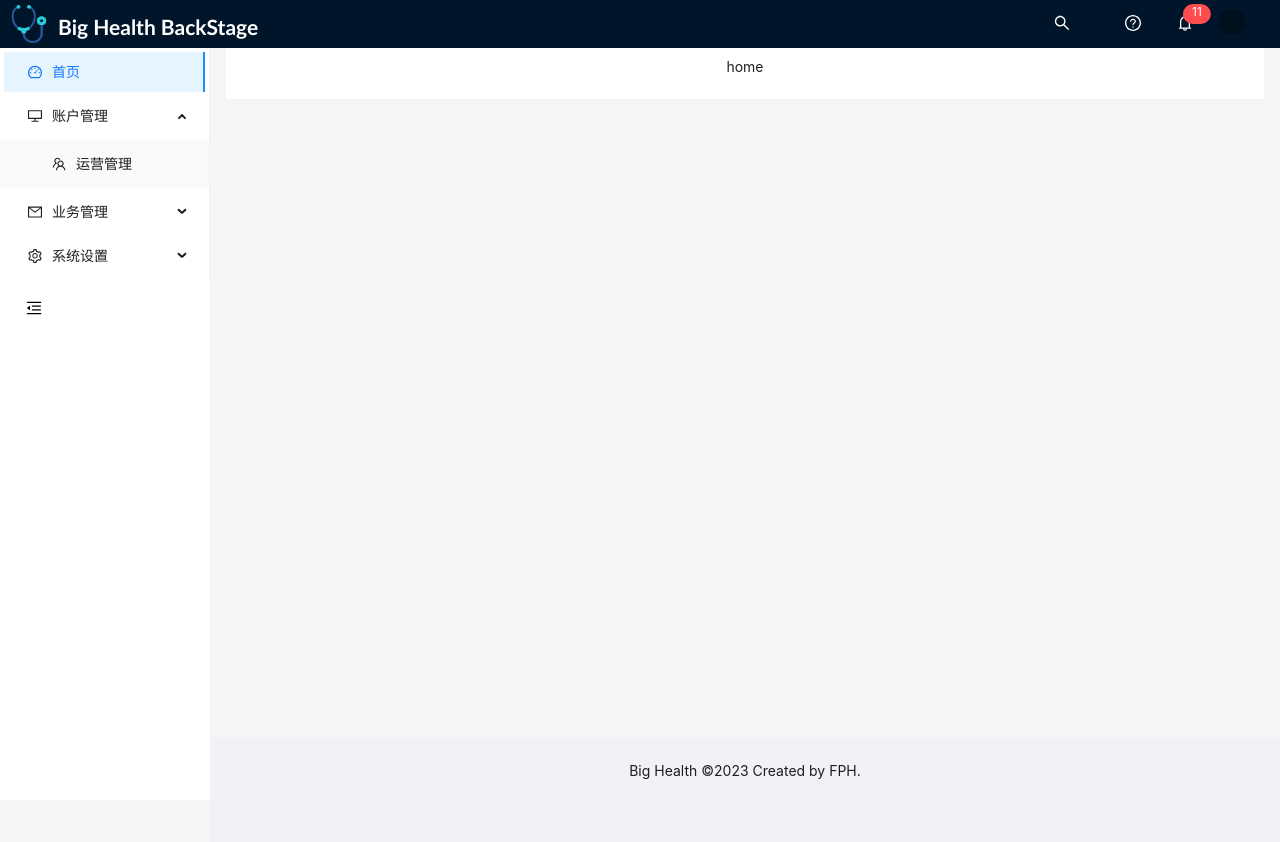
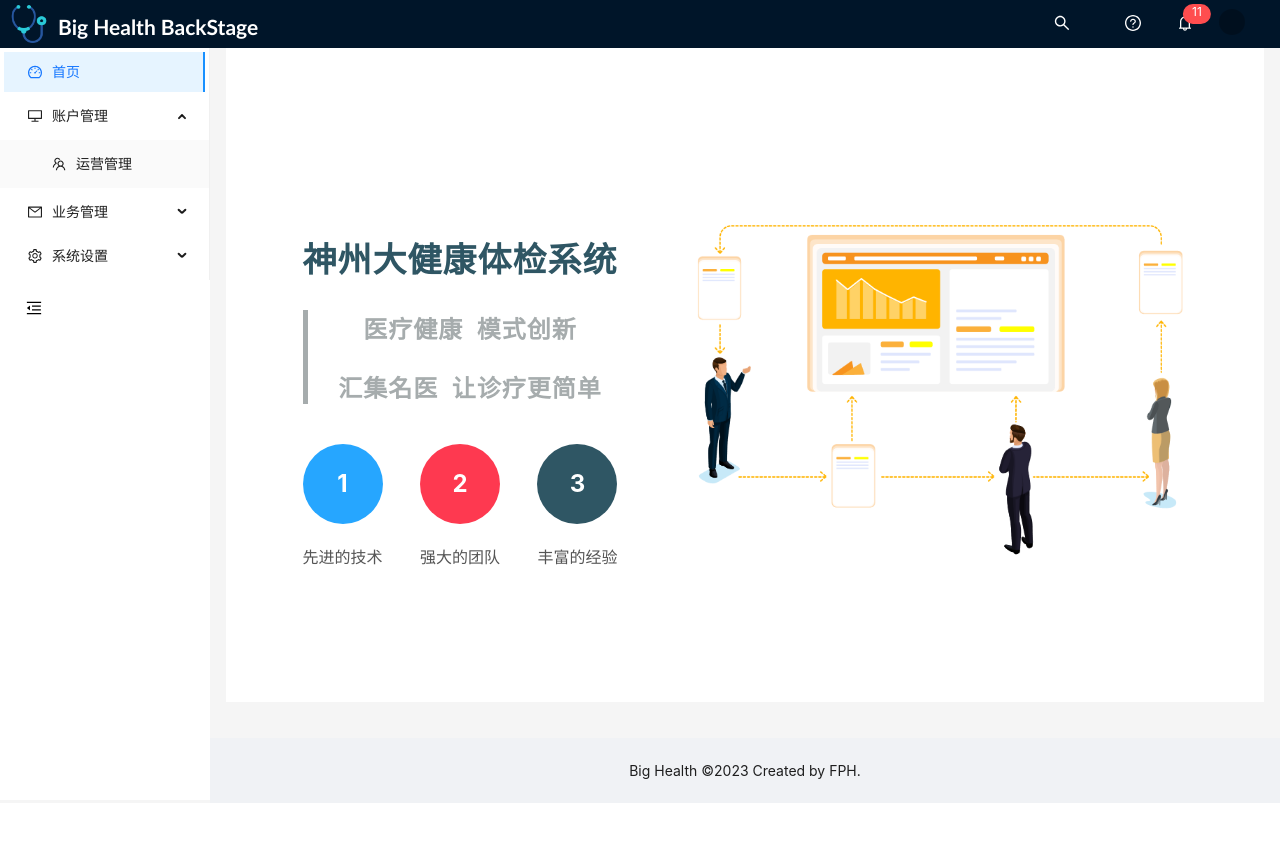
Before and after one commit to 5fyt/physical_backstage_system, a React (Create React App) app: page /dashboard in a window 1280 px wide. Shown: the top 842 px of the page. After the commit the page ends 803 px from the top, so only its background shows below. Built offline with nearby package versions, Linux system fonts and the light colour scheme; sample sign-in values are in the browser's storage.

Commit message:
feat:首页的完成,促销规则模块的初始化

```diff
--- a/src/Layout/components/Footer/index.tsx
+++ b/src/Layout/components/Footer/index.tsx
@@ -1,16 +1,25 @@
-import React, { memo } from 'react'
+import React, { memo, useEffect, useState } from 'react'
 
 import { Layout } from 'antd'
+import { useLocation } from 'react-router-dom'
 
 const { Footer } = Layout
 const FooterBar: React.FC = () => {
+  const { pathname } = useLocation()
+  const [show, setShow] = useState(false)
+  useEffect(() => {
+    if (pathname === '/dashboard'||pathname==='/manage/admin') {
+      setShow(true)
+    }
+  }, [pathname])
+
   return (
     <>
       <Footer
         style={{
           textAlign: 'center',
           backgroundColor: '#f0f2f5 ',
-          paddingBottom: '100px'
+          paddingBottom: show ? '' : '100px'
         }}
       >
         Big Health ©2023 Created by FPH.
--- a/src/router/modules/business.ts
+++ b/src/router/modules/business.ts
@@ -10,6 +10,11 @@ const BusinessRouter: RouteConfig = {
       path: 'goods',
       element: lazyLoad(lazy(() => import('@/views/business/goods'))),
       auth: true
+    },
+    {
+      path: 'rules',
+      element: lazyLoad(lazy(() => import('@/views/business/rules'))),
+      auth: true
     }
   ]
 }
--- a/src/router/modules/physical.ts
+++ b/src/router/modules/physical.ts
@@ -10,7 +10,8 @@ const PhysicalRouter: RouteConfig = {
       path: 'reserve',
       element: lazyLoad(lazy(() => import('@/views/physical/reserve'))),
       auth: true
-    }
+    },
+
   ]
 }
 export default PhysicalRouter
--- a/src/services/request/config.ts
+++ b/src/services/request/config.ts
@@ -1,4 +1,4 @@
-const BASE_URL = 'http://3f325030.r1.cpolar.top'
+const BASE_URL = 'http://4c81884b.r19.cpolar.top'
 const TIME_OUT = 10000
 
 export { BASE_URL, TIME_OUT }
--- /dev/null
+++ b/src/views/business/rules/index.tsx
@@ -0,0 +1,9 @@
+import React, { memo } from 'react'
+const Rules: React.FC = () => {
+  return (
+    <>
+      <div></div>
+    </>
+  )
+}
+export default memo(Rules)
--- /dev/null
+++ b/src/views/home/index.module.scss
@@ -0,0 +1,67 @@
+.home {
+  display: flex;
+  justify-content: center;
+  padding-top: 160px;
+  min-height: 620px;
+  :global {
+    .left {
+      margin-right: 70px;
+      h2 {
+        font-size: 34px;
+        color: #2f5664;
+        font-weight: bold;
+        letter-spacing: 1px;
+        margin-top: 15px;
+      }
+      .desc {
+        border-left: solid 5px #a6acad;
+        padding-left: 15px;
+        p {
+          font-size: 24px;
+          font-weight: bold;
+          color: #a6acad;
+          letter-spacing: 1px;
+        }
+      }
+      .bottom {
+        display: flex;
+        justify-content: space-between;
+        margin-top: 40px;
+        .remark_container {
+          .ball {
+            width: 80px;
+            height: 80px;
+            border-radius: 40px;
+            line-height: 80px;
+            font-size: 24px;
+            text-align: center;
+            color: #fff;
+            font-weight: bold;
+          }
+          .blue {
+            background-color: #26a6ff;
+          }
+          .red {
+            background-color: #fe3950;
+          }
+          .green {
+            background-color: #2f5664;
+          }
+          .remark {
+            width: 100%;
+            text-align: center;
+            font-size: 16px;
+            margin-top: 20px;
+            color: #555;
+          }
+        }
+      }
+    }
+    .right {
+      .banner {
+        width: 500px;
+        height: auto;
+      }
+    }
+  }
+}
--- a/src/views/home/index.tsx
+++ b/src/views/home/index.tsx
@@ -1,9 +1,37 @@
 import React, { memo } from 'react'
+import Style from './index.module.scss'
+import img from '../../assets/home/banner.png'
+
 const Home: React.FC = () => {
   return (
-    <div>
-      <div>home</div>
-    </div>
+    <>
+      <div className={Style.home}>
+        <div className="left">
+          <h2>神州大健康体检系统</h2>
+          <div className="desc">
+            <p>医疗健康&nbsp;&nbsp;模式创新</p>
+            <p>汇集名医&nbsp;&nbsp;让诊疗更简单</p>
+          </div>
+          <div className="bottom">
+            <div className="remark_container">
+              <div className="ball blue">1</div>
+              <div className="remark">先进的技术</div>
+            </div>
+            <div className="remark_container">
+              <div className="ball red">2</div>
+              <div className="remark">强大的团队</div>
+            </div>
+            <div className="remark_container">
+              <div className="ball green">3</div>
+              <div className="remark">丰富的经验</div>
+            </div>
+          </div>
+        </div>
+        <div className="right">
+          <img src={img} className="banner" />
+        </div>
+      </div>
+    </>
   )
 }
 export default memo(Home)
--- a/src/views/manager/admin/index.tsx
+++ b/src/views/manager/admin/index.tsx
@@ -5,7 +5,7 @@ import { Avatar, List, Button, Input, message } from 'antd'
 import { useAppDispatch, useAppSelector } from '@/stores'
 import { results, searchUserAsync, totalCount } from '@/stores/module/admin'
 import AddUser from '@/baseUI/components/AddUser'
-import { searchParams } from '@/services/types/user'
+
 import { deleteUser } from '@/services/api/admin'
 const { Search } = Input
 
```
Also changed, not shown: src/services/api/rule.ts (added, +42 -0 lines), src/services/types/rule.ts (added, +16 -0 lines).
